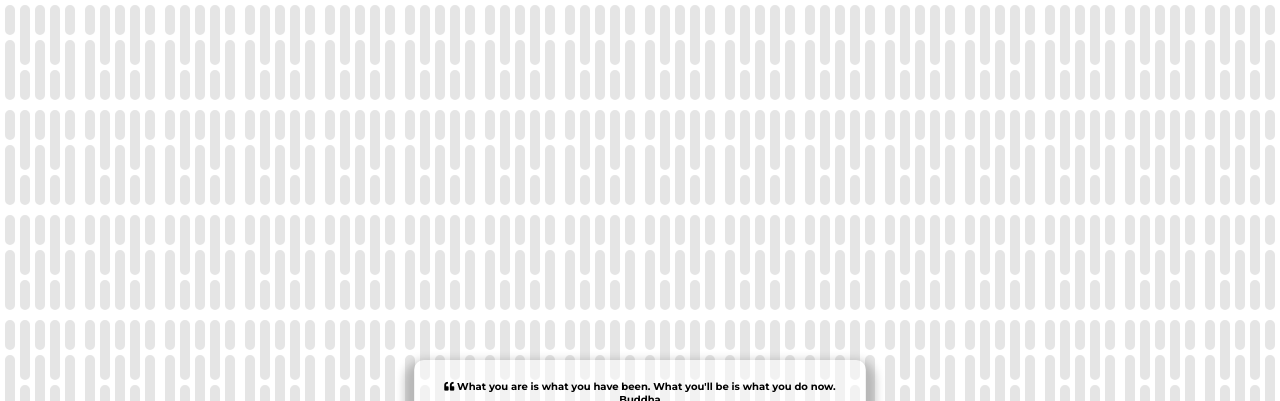
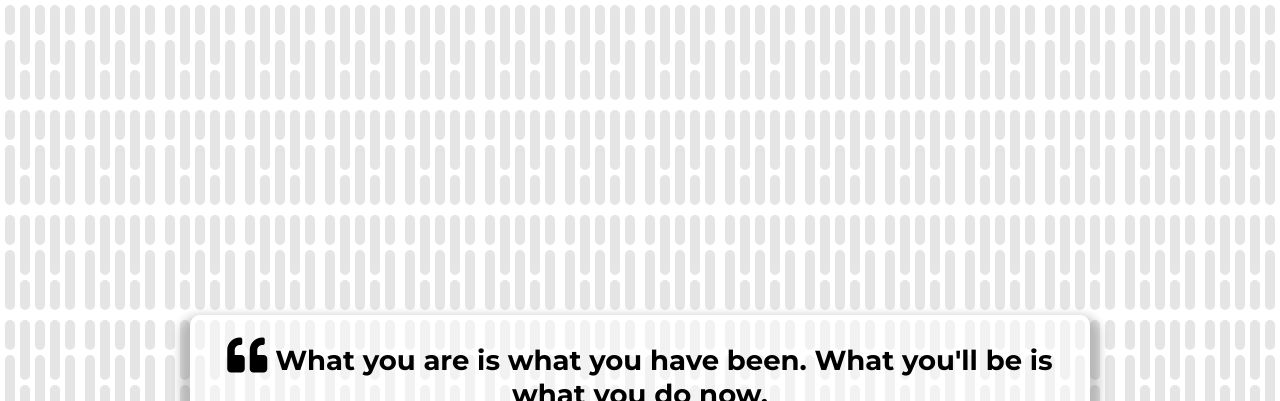
Before and after one commit to codewithmaik/quote-generator, a plain HTML site: page index.html in a window 1280 px wide. Shown: the top 401 px of the page. Drawn offline with Linux system fonts and the light colour scheme.

Commit message:
Add style to text

```diff
--- a/assets/css/style.css
+++ b/assets/css/style.css
@@ -36,3 +36,22 @@ body {
     background-color: rgba(255, 255, 255, 0.5);
     box-shadow: 0 1rem 1rem 1rem rgba(0, 0, 0, 0.2);
 }
+
+.quote-text {
+    font-size: 2.75rem;
+}
+
+.long-quote {
+    font-size: 2rem;
+}
+
+.fa-quote-left {
+    font-size: 4rem;
+}
+
+.quote-author {
+    margin-top: 15px;
+    font-size: 2rem;
+    font-weight: 400;
+    font-style: italic;
+}
```
